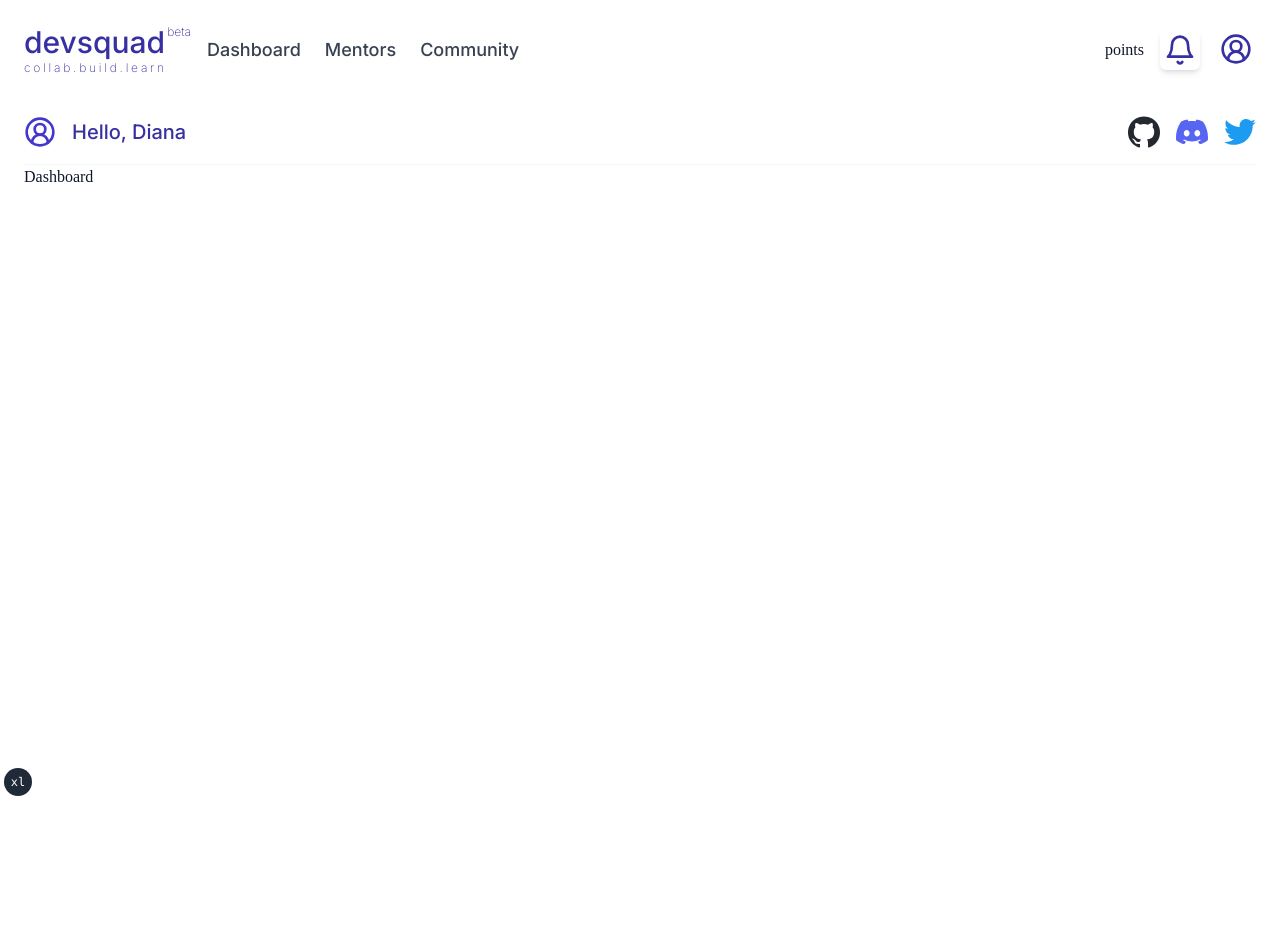
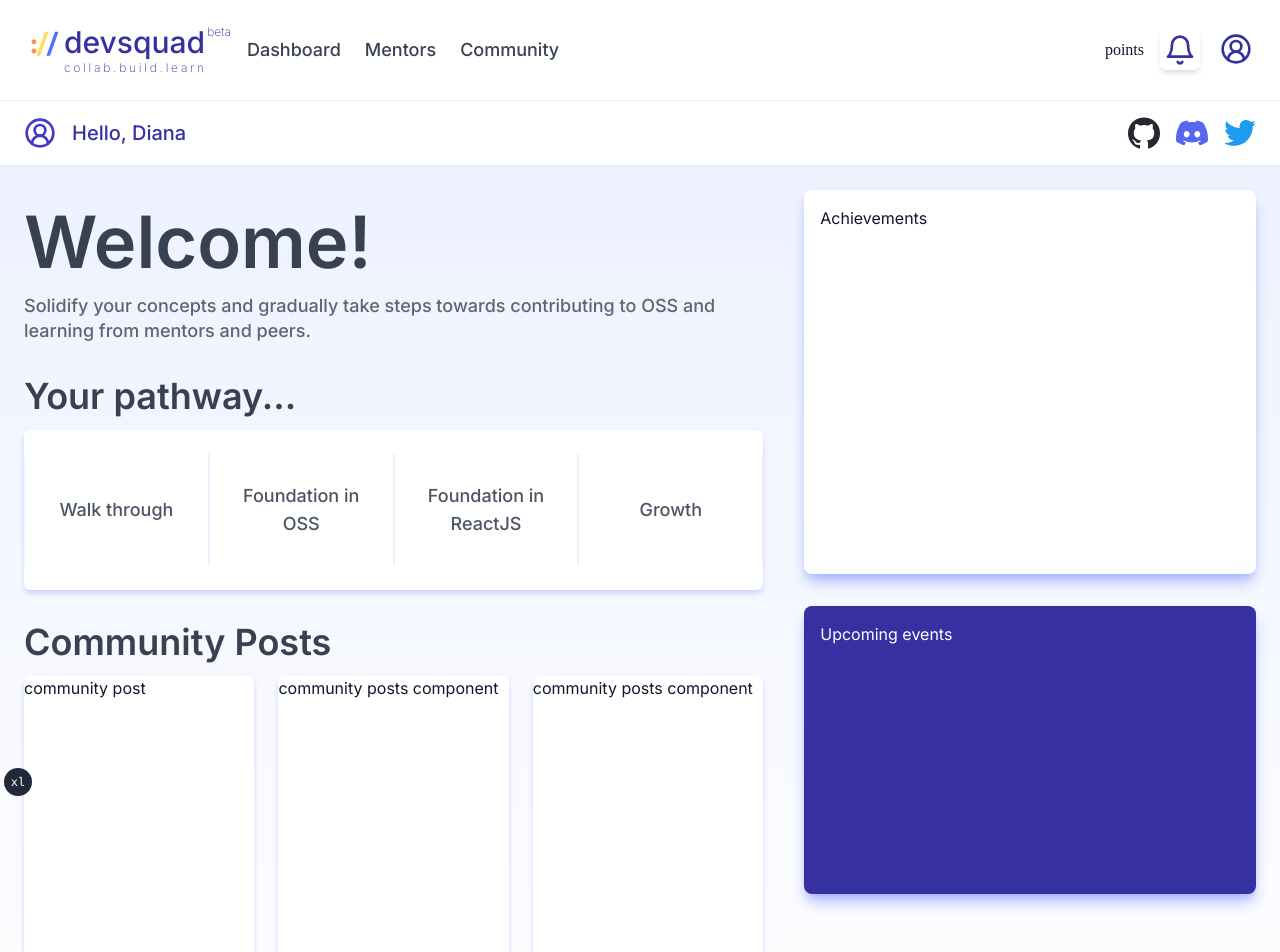
Before and after one commit to DevSquadIN/devsquad, a Next.js app: page /dashboard in a window 1280 px wide. Shown: the top 952 px of the page. Before the commit the page ends 800 px from the top, so only its background shows below. Built offline with nearby package versions, Linux system fonts and the light colour scheme.

Commit message:
dashboard structure

```diff
--- a/app/dashboard/page.tsx
+++ b/app/dashboard/page.tsx
@@ -1,5 +1,79 @@
+import Link from "next/link"
+
+import { siteConfig } from "@/config/site"
+
 const Dashboard = () => {
-  return <div className="mx-auto max-w-7xl">Dashboard</div>
+  return (
+    <div className="border-t border-indigo-200/60 bg-gradient-to-b from-indigo-50 pt-6 font-sans antialiased">
+      <div className="mx-auto flex w-full max-w-[1450px] px-4 sm:px-6">
+        <section className="lg:w-3/5">
+          <div className="max-w-4xl">
+            <div className="mb-6 md:mb-8">
+              <h2 className="my-2 text-5xl font-semibold text-gray-700 md:my-4 md:text-7xl">
+                Welcome!
+              </h2>
+              <p className="text-lg font-medium leading-snug text-gray-700/80">
+                Solidify your concepts and gradually take steps towards
+                contributing to OSS and learning from mentors and peers.
+              </p>
+            </div>
+            <div className="mb-6 md:mb-8">
+              <h3 className="my-2 text-3xl font-semibold text-gray-700 md:my-3.5 md:text-4xl">
+                Your pathway...
+              </h3>
+              <div className="grid grid-cols-2 gap-3 md:flex md:flex-row md:gap-0 md:rounded-md md:bg-white md:shadow-md md:shadow-indigo-200">
+                {siteConfig.pathways.map((pathway, index) => (
+                  <div
+                    key={index}
+                    className="flex h-24 items-center justify-center rounded-md  bg-white shadow-md shadow-indigo-200 md:my-4 md:h-28 md:flex-1 md:rounded-none md:border-x md:border-indigo-200/30 md:bg-transparent md:shadow-none lg:my-6"
+                  >
+                    <Link
+                      href={pathway.href}
+                      className="font-medium text-gray-600 decoration-indigo-600/70 decoration-2 transition-colors duration-300 ease-in hover:text-gray-700 hover:underline md:w-2/3 md:text-center xl:text-lg"
+                    >
+                      <div>
+                        <span>{pathway.title}</span>
+                      </div>
+                    </Link>
+                  </div>
+                ))}
+              </div>
+            </div>
+            <div className="mb-6 md:mb-8">
+              <h3 className="my-2 text-3xl font-semibold text-gray-700 md:my-3.5 md:text-4xl">
+                Community Posts
+              </h3>
+              <div className="grid grid-cols-1 gap-3 sm:grid-cols-2 md:grid-cols-3 md:gap-4 lg:gap-6">
+                <div className="h-80 rounded-md bg-white shadow-md shadow-indigo-200">
+                  community post
+                </div>
+                <div className="h-80 rounded-md bg-white shadow-md shadow-indigo-200">
+                  community posts component
+                </div>
+                <div className="h-80 rounded-md bg-white shadow-md shadow-indigo-200">
+                  community posts component
+                </div>
+              </div>
+            </div>
+            <div className="mb-6 md:mb-8">
+              <h3 className="my-2 text-3xl font-semibold text-gray-700 md:my-3.5 md:text-4xl">
+                Latest from devsquad
+              </h3>
+              <div>github component</div>
+            </div>
+          </div>
+        </section>
+        <section className="hidden lg:flex lg:w-2/5 lg:flex-col lg:items-end lg:gap-8">
+          <div className="h-96 w-11/12 rounded-lg bg-white p-4 shadow-lg shadow-indigo-300">
+            Achievements
+          </div>
+          <div className="h-72 w-11/12 rounded-lg bg-indigo-800 p-4 text-white shadow-lg shadow-indigo-300">
+            Upcoming events
+          </div>
+        </section>
+      </div>
+    </div>
+  )
 }
 
 export default Dashboard
--- a/app/layout.tsx
+++ b/app/layout.tsx
@@ -25,12 +25,7 @@ export default function RootLayout({ children }: RootLayoutProps) {
   return (
     <html lang="en">
       <head />
-      <body
-        className={cn(
-          "min-h-screen px-4 antialiased sm:px-6",
-          fontSans.variable
-        )}
-      >
+      <body className={cn("min-h-screen antialiased", fontSans.variable)}>
         <SiteHeader />
         {children}
         <TailwindIndicator />
--- a/app/page.tsx
+++ b/app/page.tsx
@@ -1,6 +1,6 @@
 export default function Home() {
   return (
-    <main>
+    <main className="mx-auto max-w-[1450px] px-4 sm:px-6">
       <div className="my-24 md:my-40">
         <h2 className="flex flex-col font-sans text-4xl font-semibold text-indigo-800 md:text-center md:text-5xl lg:text-6xl">
           Collaborate with peers{" "}
--- a/components/icons.tsx
+++ b/components/icons.tsx
@@ -7,10 +7,38 @@ import {
 
 export type Icon = LucideIcon
 
+export const Logo = {
+  devsquad: (props: LucideProps) => (
+    <svg
+      width="200"
+      height="200"
+      viewBox="0 0 200 200"
+      fill="none"
+      xmlns="http://www.w3.org/2000/svg"
+      {...props}
+    >
+      <rect width="200" height="200" fill="white" />
+      <path
+        d="M49.768 101.072C46.3547 101.072 43.4107 99.92 40.936 97.616C38.5467 95.2267 37.352 92.1973 37.352 88.528C37.352 84.8587 38.5467 81.9147 40.936 79.696C43.4107 77.392 46.3547 76.24 49.768 76.24C53.2667 76.24 56.2107 77.392 58.6 79.696C60.9893 81.9147 62.184 84.8587 62.184 88.528C62.184 92.1973 60.9893 95.2267 58.6 97.616C56.2107 99.92 53.2667 101.072 49.768 101.072ZM49.768 147.024C46.3547 147.024 43.4107 145.872 40.936 143.568C38.5467 141.179 37.352 138.149 37.352 134.48C37.352 130.811 38.5467 127.867 40.936 125.648C43.4107 123.344 46.3547 122.192 49.768 122.192C53.2667 122.192 56.2107 123.344 58.6 125.648C60.9893 127.867 62.184 130.811 62.184 134.48C62.184 138.149 60.9893 141.179 58.6 143.568C56.2107 145.872 53.2667 147.024 49.768 147.024Z"
+        fill="#FF914D"
+      />
+      <path
+        d="M62.276 158.8L104.516 38.224H122.308L80.068 158.8H62.276Z"
+        fill="#FFDE59"
+      />
+      <path
+        d="M112.401 158.8L154.641 38.224H172.433L130.193 158.8H112.401Z"
+        fill="#5271FF"
+      />
+    </svg>
+  ),
+}
+
 export const MainNavIcons = {
   notification: Bell,
   avatar: UserCircle2,
 }
+
 export const SecondaryNavIcons = {
   twitter: (props: LucideProps) => (
     <svg xmlns="http://www.w3.org/2000/svg" viewBox="0 0 248 204" {...props}>
--- a/components/navbar/main-nav.tsx
+++ b/components/navbar/main-nav.tsx
@@ -5,19 +5,22 @@ import { usePathname } from "next/navigation"
 
 import { siteConfig } from "@/config/site"
 
-import { MainNavIcons } from "../icons"
+import { Logo, MainNavIcons } from "../icons"
 import UserMenu from "../user-menu"
 
 const MainNav = () => {
   const router = usePathname()
   return (
-    <div className="mx-auto flex max-w-7xl items-center  justify-between">
+    <div className="mx-auto flex max-w-[1450px] items-center justify-between px-4 sm:px-6">
       <div className="flex items-center gap-4 py-6 ">
         {/* logo */}
         <Link
           href="/"
           className="font-sans text-3xl font-medium text-indigo-800"
         >
+          <div className="flex">
+            <Logo.devsquad className="h-10 w-10" />
+            <span className="sr-only">devsquad logo</span>
             <div className="flex flex-col">
               <p className="flex">
                 <span>{siteConfig.name}</span>
@@ -26,6 +29,7 @@ const MainNav = () => {
               <span className="text-xs font-extralight tracking-[0.23em]">
                 collab.build.learn
               </span>
+            </div>
           </div>
         </Link>
         {/* menu items */}
--- a/components/navbar/secondary-nav.tsx
+++ b/components/navbar/secondary-nav.tsx
@@ -10,7 +10,8 @@ const SecondaryNav = () => {
   return (
     <>
       {router === "/dashboard" && (
-        <div className="mx-auto flex max-w-7xl items-center justify-between border-b border-gray-100 py-4 font-sans">
+        <div className="border-t border-indigo-50">
+          <div className="mx-auto flex max-w-[1450px] items-center justify-between p-4 font-sans sm:px-6 ">
             <div className="flex items-center gap-2 sm:gap-4">
               <MainNavIcons.avatar className="h-6 w-6 text-indigo-700 sm:h-8 sm:w-8" />
               <span className="sr-only">Avatar</span>
@@ -24,7 +25,7 @@ const SecondaryNav = () => {
                 target="_blank"
                 rel="noopener noreferrer"
               >
-              <SecondaryNavIcons.github className="h-6 w-6 sm:h-8 sm:w-8" />
+                <SecondaryNavIcons.github className="h-6 w-6 md:h-8 md:w-8" />
                 <span className="sr-only">GitHub</span>
               </Link>
               <Link
@@ -32,7 +33,7 @@ const SecondaryNav = () => {
                 target="_blank"
                 rel="noopener noreferrer"
               >
-              <SecondaryNavIcons.discord className="h-6 w-6 sm:h-8 sm:w-8" />
+                <SecondaryNavIcons.discord className="h-6 w-6 md:h-8 md:w-8" />
                 <span className="sr-only">Discord</span>
               </Link>
               <Link
@@ -40,9 +41,10 @@ const SecondaryNav = () => {
                 target="_blank"
                 rel="noopener noreferrer"
               >
-              <SecondaryNavIcons.twitter className="h-6 w-6 sm:h-8 sm:w-8" />
+                <SecondaryNavIcons.twitter className="h-6 w-6 md:h-8 md:w-8" />
                 <span className="sr-only">Twitter</span>
               </Link>
+            </div>
           </div>
         </div>
       )}
--- a/config/site.ts
+++ b/config/site.ts
@@ -3,6 +3,7 @@ export type SiteConfig = typeof siteConfig
 export const siteConfig = {
   name: "devsquad",
   description: "collaborate, build and learn",
+
   mainNav: [
     {
       title: "Dashboard",
@@ -28,4 +29,24 @@ export const siteConfig = {
       href: "/settings",
     },
   ],
+
+  pathways: [
+    {
+      title: "Walk through",
+      href: "/walk-through",
+    },
+    {
+      title: "Foundation in OSS",
+      href: "/oss",
+    },
+    {
+      title: "Foundation in ReactJS",
+      href: "/react",
+    },
+
+    {
+      title: "Growth",
+      href: "/growth",
+    },
+  ],
 }
```
Lines whose indentation alone changed are shown as unchanged.
